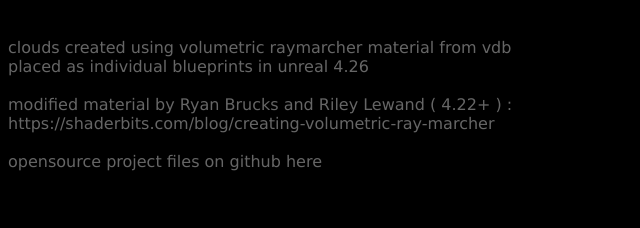
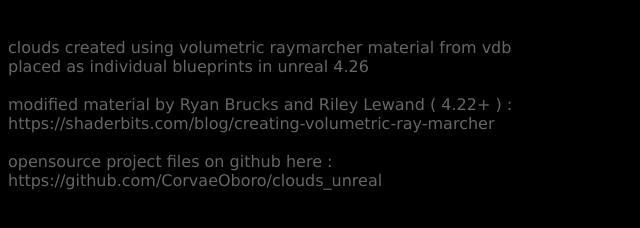
Before and after one commit to CorvaeOboro/CorvaeOboro.github.io, a plain HTML site: page ART/Clouds_Unreal/Clouds_Unreal_notes.htm in a window 1280 px wide. Shown: the part 108-336 px from the top of the page, without its empty margins (0-640 px from the left). Drawn offline with Linux system fonts and the light colour scheme.

Commit message:
clouds_unreal ART link added

```diff
--- a/ART/Clouds_Unreal/Clouds_Unreal_notes.htm
+++ b/ART/Clouds_Unreal/Clouds_Unreal_notes.htm
@@ -21,8 +21,9 @@ clouds created using volumetric raymarcher material from vdb <br>
 placed as individual blueprints in unreal 4.26<br><br>
 
 modified material by Ryan Brucks and Riley Lewand ( 4.22+ )  :<br>
- https://shaderbits.com/blog/creating-volumetric-ray-marcher<br><br>
+<a href"https://shaderbits.com/blog/creating-volumetric-ray-marcher"> https://shaderbits.com/blog/creating-volumetric-ray-marcher</a><br><br>
 
-opensource project files on github here<br>
+opensource project files on github here :<br>
+<a href"https://github.com/CorvaeOboro/clouds_unreal">https://github.com/CorvaeOboro/clouds_unreal</a><br>
 
 </html>
```
